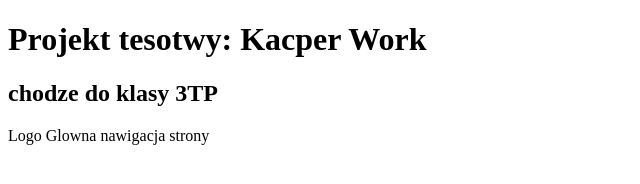
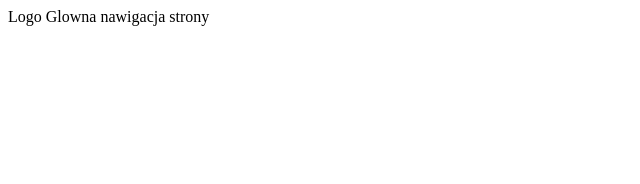
Before and after one commit to casper0420/work1, a plain HTML site: page index.html in a window 1280 px wide. Shown: the whole page, without its empty margins (0-640 px from the left). Drawn offline with Linux system fonts and the light colour scheme.

Commit message:
ciag dalszy1

```diff
--- a/index.html
+++ b/index.html
@@ -7,8 +7,6 @@
     <title>Kacper Work</title>
   </head>
   <body>
-        <h1>Projekt tesotwy: Kacper Work</h1>
-        <h2>chodze do klasy 3TP</h2>
         <header>
           Logo
           Glowna nawigacja strony
```
